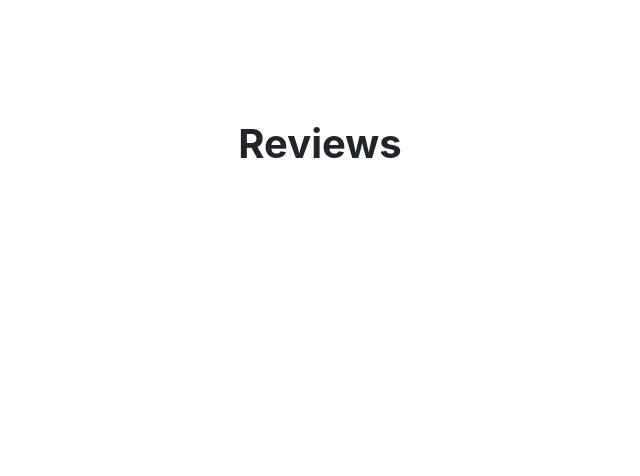
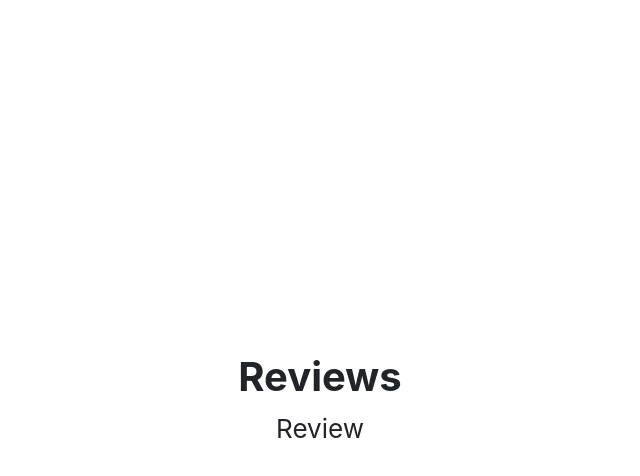
Before and after one commit to Adnan-Saleem-93/Reviews, a React (Create React App) app: page / in a window 1280 px wide. Shown: the top 476 px of the page, without its empty margins (320-960 px from the left). Built offline with nearby package versions, Linux system fonts and the light colour scheme; the HTML template or start-up script is replaced by a standard one.

Commit message:
some css changes

```diff
--- a/src/App.css
+++ b/src/App.css
@@ -1,17 +1,20 @@
-.App {
+/* .App {
   text-align: center;
   margin-top: 7.5rem;
-}
+} */
 
-.App-header {
-  background-color: #282c34;
+.App {
+  /* background-color: #282c34; */
   min-height: 100vh;
   display: flex;
   flex-direction: column;
   align-items: center;
   justify-content: center;
   font-size: calc(10px + 2vmin);
-  color: white;
+  /* color: white; */
+  min-width: 65% !important;
+  width: 65%;
+  margin: 0 auto;
 }
 
 h1,
--- a/src/components/review.jsx
+++ b/src/components/review.jsx
@@ -4,7 +4,7 @@ import {reviews} from "../utils/constants";
 const Review = () => {
   const [data, setData] = useState(reviews);
 
-  return <div className="review"></div>;
+  return <div className="review">Review</div>;
 };
 
 export default Review;
```
